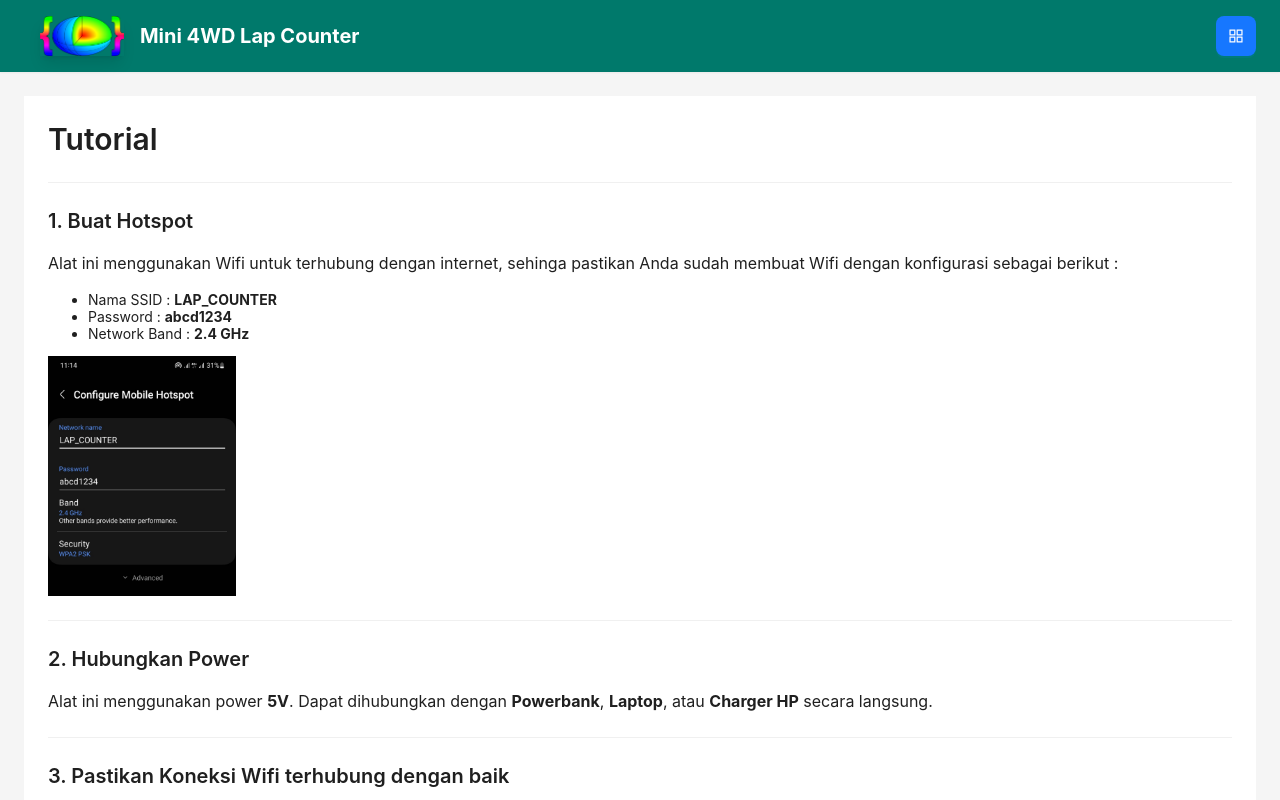
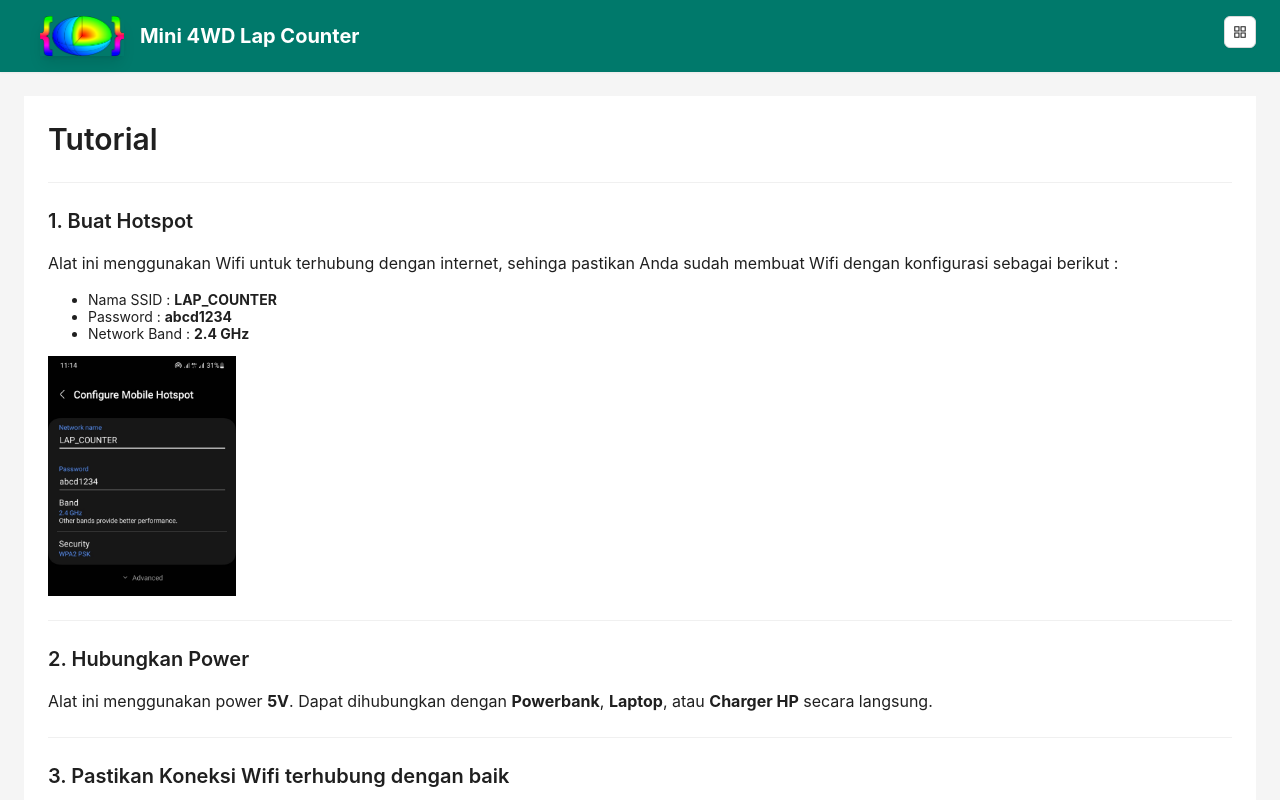
Before and after one commit to Alf-Anas/lap-counter-iot-nextjs, a Next.js app: page / in a window 1280 px wide. Shown: the top 800 px of the page. Built offline with nearby package versions, Linux system fonts and the light colour scheme.

Commit message:
Fix navigation

```diff
--- a/components/layout/MainHeader.tsx
+++ b/components/layout/MainHeader.tsx
@@ -1,6 +1,17 @@
-import { Button, Layout as LayoutANTD, Typography } from "antd";
+import {
+    Button,
+    Dropdown,
+    Layout as LayoutANTD,
+    MenuProps,
+    Typography,
+} from "antd";
 import MyImage from "../preview/MyImage";
-import { AppstoreOutlined } from "@ant-design/icons";
+import {
+    AppstoreOutlined,
+    HomeOutlined,
+    StarOutlined,
+    VideoCameraOutlined,
+} from "@ant-design/icons";
 import { useRouter, usePathname } from "next/navigation";
 
 const { Header: HeaderANTD } = LayoutANTD;
@@ -8,17 +19,42 @@ const { Header: HeaderANTD } = LayoutANTD;
 export default function MainHeader() {
     const router = useRouter();
     const pathname = usePathname();
-    function onGoTo() {
-        if (pathname === "/") {
-            router.push("/app");
-        } else if (pathname === "/app") {
-            router.push("/history");
-        } else if (pathname === "/history") {
-            router.push("/app");
-        } else {
-            router.push("/history");
-        }
-    }
+
+    const items: MenuProps["items"] = [
+        {
+            key: "1",
+            label: (
+                <Button
+                    icon={<HomeOutlined />}
+                    onClick={() => router.push("/")}
+                >
+                    Tutorial
+                </Button>
+            ),
+        },
+        {
+            key: "2",
+            label: (
+                <Button
+                    icon={<VideoCameraOutlined />}
+                    onClick={() => router.push("/app")}
+                >
+                    Counter
+                </Button>
+            ),
+        },
+        {
+            key: "3",
+            label: (
+                <Button
+                    icon={<StarOutlined />}
+                    onClick={() => router.push("/history")}
+                >
+                    Ranking
+                </Button>
+            ),
+        },
+    ];
 
     return (
         <HeaderANTD className="bg-primary-color py-4 px-6 z-[5] h-min shadow-sm">
@@ -34,12 +70,9 @@ export default function MainHeader() {
                         Mini 4WD Lap Counter
                     </Typography.Text>
                 </div>
-                <Button
-                    type="primary"
-                    size="large"
-                    icon={<AppstoreOutlined />}
-                    onClick={onGoTo}
-                />
+                <Dropdown menu={{ items }} placement="bottomRight">
+                    <Button icon={<AppstoreOutlined />} />
+                </Dropdown>
             </div>
         </HeaderANTD>
     );
--- a/containers/HistoryPage/HistoryCard.tsx
+++ b/containers/HistoryPage/HistoryCard.tsx
@@ -17,7 +17,11 @@ export default function HistoryCard() {
                         key={idx}
                         size="small"
                         title={momentLocalDate(item.created_at)}
-                        extra={<a href={`/history/${item.id}`}>Detail</a>}
+                        extra={
+                            <a target="_blank" href={`/history/${item.id}`}>
+                                Detail
+                            </a>
+                        }
                         className="mb-3"
                     >
                         {item.car_a && (
--- a/containers/HistoryPage/RankCard.tsx
+++ b/containers/HistoryPage/RankCard.tsx
@@ -64,7 +64,11 @@ export default function RankCard() {
                             title={`${idx + 1}. ${
                                 item.name
                             } - ${momentLocalDate(item.created_at)}`}
-                            extra={<a href={`/history/${item.id}`}>Detail</a>}
+                            extra={
+                                <a target="_blank" href={`/history/${item.id}`}>
+                                    Detail
+                                </a>
+                            }
                             className="mb-3"
                         >
                             <Typography.Title
@@ -130,7 +134,11 @@ export default function RankCard() {
                             title={`${idx + 1}. ${
                                 item.name
                             } - ${momentLocalDate(item.created_at)}`}
-                            extra={<a href={`/history/${item.id}`}>Detail</a>}
+                            extra={
+                                <a target="_blank" href={`/history/${item.id}`}>
+                                    Detail
+                                </a>
+                            }
                             className="mb-3"
                         >
                             <Typography.Title
@@ -179,7 +187,11 @@ export default function RankCard() {
                             title={`${idx + 1}. ${
                                 item.name
                             } - ${momentLocalDate(item.created_at)}`}
-                            extra={<a href={`/history/${item.id}`}>Detail</a>}
+                            extra={
+                                <a target="_blank" href={`/history/${item.id}`}>
+                                    Detail
+                                </a>
+                            }
                             className="mb-3"
                         >
                             <Typography.Title
--- a/containers/HistoryPage/TopCard.tsx
+++ b/containers/HistoryPage/TopCard.tsx
@@ -20,11 +20,11 @@ export default function TopCard() {
                 value={activeTab}
                 onChange={(e) => setActiveTab(e.target.value)}
             >
+                <Radio.Button value={TABS_KEY.RANK} className="w-1/2">
+                    Ranking
+                </Radio.Button>
                 <Radio.Button value={TABS_KEY.HISTORY} className="w-1/2">
                     History
-                </Radio.Button>
-                <Radio.Button value={TABS_KEY.RANK} className="w-1/2">
-                    Rank
                 </Radio.Button>
             </Radio.Group>
         </MainCard>
--- a/containers/HistoryPage/index.tsx
+++ b/containers/HistoryPage/index.tsx
@@ -35,7 +35,7 @@ export const HistoryContext = createContext<HistoryContextType>({
 
 export default function HistoryPage() {
     const [historyList, setHistoryList] = useState<HistoryListType>([]);
-    const [activeTab, setActiveTab] = useState(TABS_KEY.HISTORY);
+    const [activeTab, setActiveTab] = useState(TABS_KEY.RANK);
     const [isLoading, setIsLoading] = useState(false);
 
     useEffect(() => {
```
